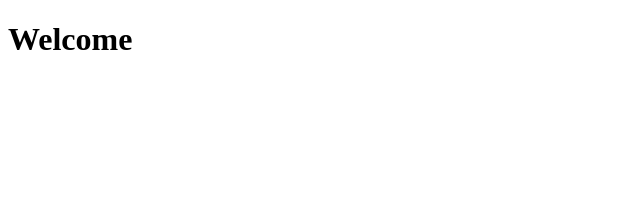
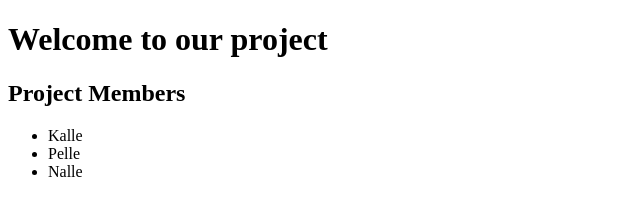
Before and after one commit to Luxlinna/beetroot-test, a plain HTML site: page index.html in a window 1280 px wide. Shown: the whole page, without its empty margins (0-640 px from the left). Drawn offline with Linux system fonts and the light colour scheme.

Commit message:
Add files via upload

```diff
--- a/index.html
+++ b/index.html
@@ -5,6 +5,12 @@
     <meta name="viewport" content="width=device-width, initial-scale=1.0">
 </head>
 <body>
-    <h1>Welcome</h1>
+    <h1>Welcome to our project</h1>
+    <h2>Project Members</h2>
+    <ul>
+        <li>Kalle</li>
+        <li>Pelle</li>
+        <li>Nalle</li>
+    </ul>
 </body>
 </html>
```
